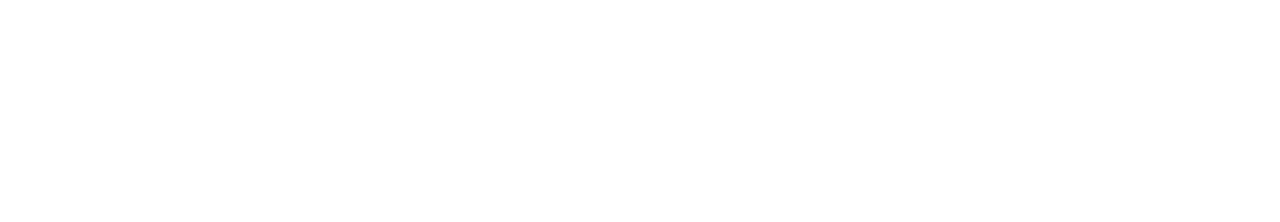
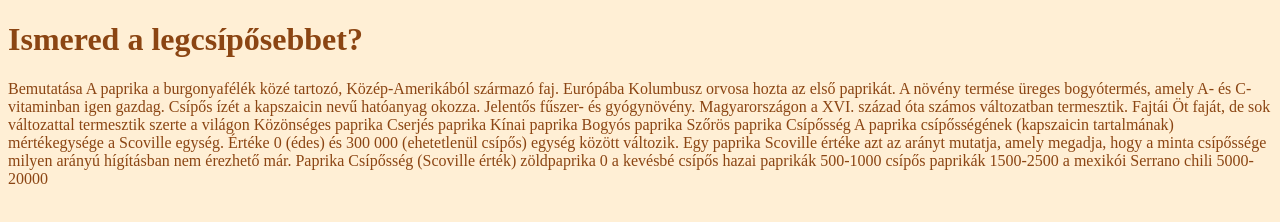
Before and after one commit to rotkiV-V/rotkiV-V, a plain HTML site: page eretsegi/Paprika/index.html in a window 1280 px wide. Drawn offline with Linux system fonts and the light colour scheme.

Commit message:
második feladat

```diff
--- a/eretsegi/Paprika/index.html
+++ b/eretsegi/Paprika/index.html
@@ -1,9 +1,26 @@
 <!DOCTYPE html>
 <html>
-<head>
+    <head>
 
-</head>
-<body>
+    </head>
+    <body style="background-color:#FFEFD5;color: #8b4513;">
+    <h1>Ismered a legcsípősebbet?</h1>
+    Bemutatása
+    A paprika a burgonyafélék közé tartozó, Közép-Amerikából származó faj. Európába Kolumbusz orvosa hozta az első paprikát. A növény termése üreges bogyótermés, amely A- és C-vitaminban igen gazdag. Csípős ízét a kapszaicin nevű hatóanyag okozza. Jelentős fűszer- és gyógynövény. Magyarországon a XVI. század óta számos változatban termesztik.
+    Fajtái
+    Öt faját, de sok változattal termesztik szerte a világon
+    Közönséges paprika
+    Cserjés paprika
+    Kínai paprika
+    Bogyós paprika
+    Szőrös paprika
+    Csípősség
+    A paprika csípősségének (kapszaicin tartalmának) mértékegysége a Scoville egység. Értéke 0 (édes) és 300 000 (ehetetlenül csípős) egység között változik. Egy paprika Scoville értéke azt az arányt mutatja, amely megadja, hogy a minta csípőssége milyen arányú hígításban nem érezhető már.
 
-</body>
+    Paprika Csípősség (Scoville érték)
+    zöldpaprika 0
+    a kevésbé csípős hazai paprikák 500-1000
+    csípős paprikák 1500-2500
+    a mexikói Serrano chili 5000-20000
+    </body>
 </html>
```
